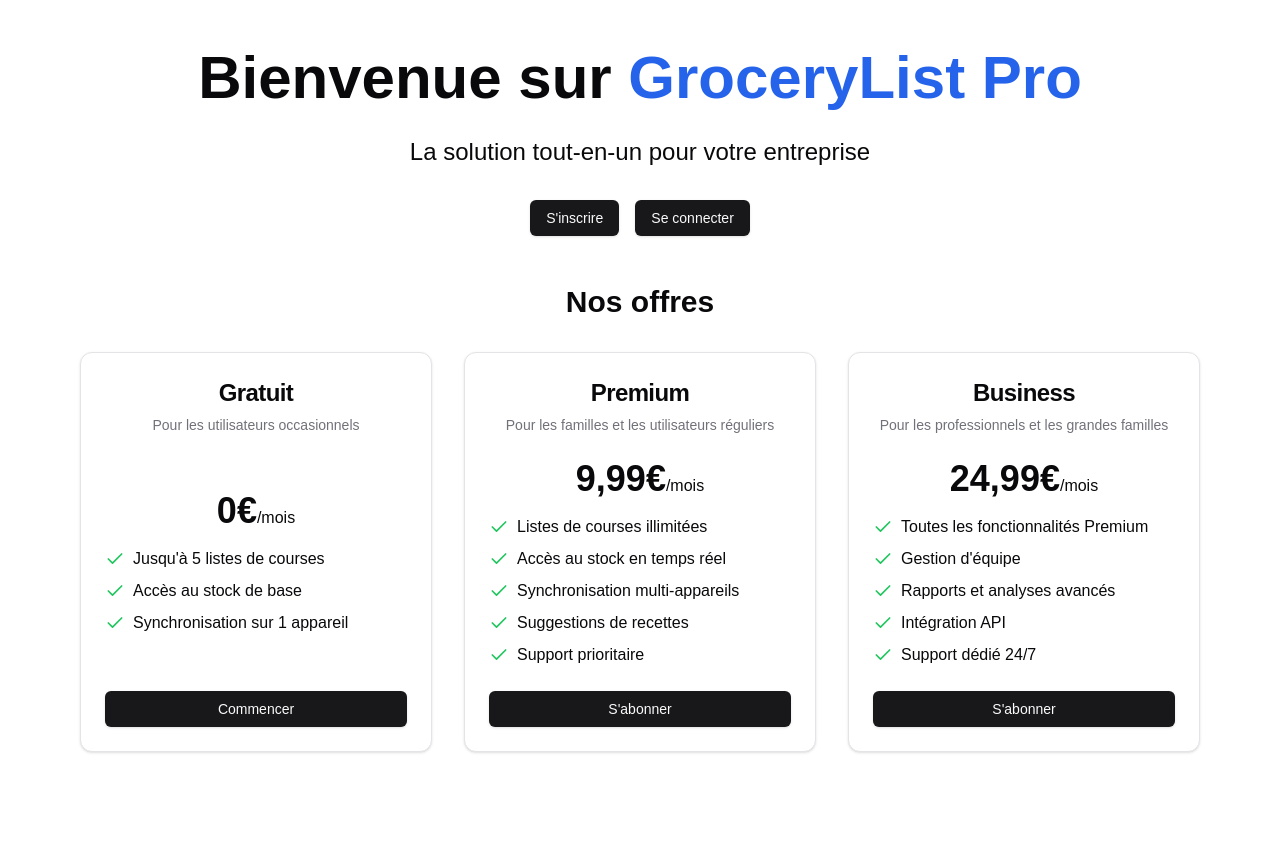
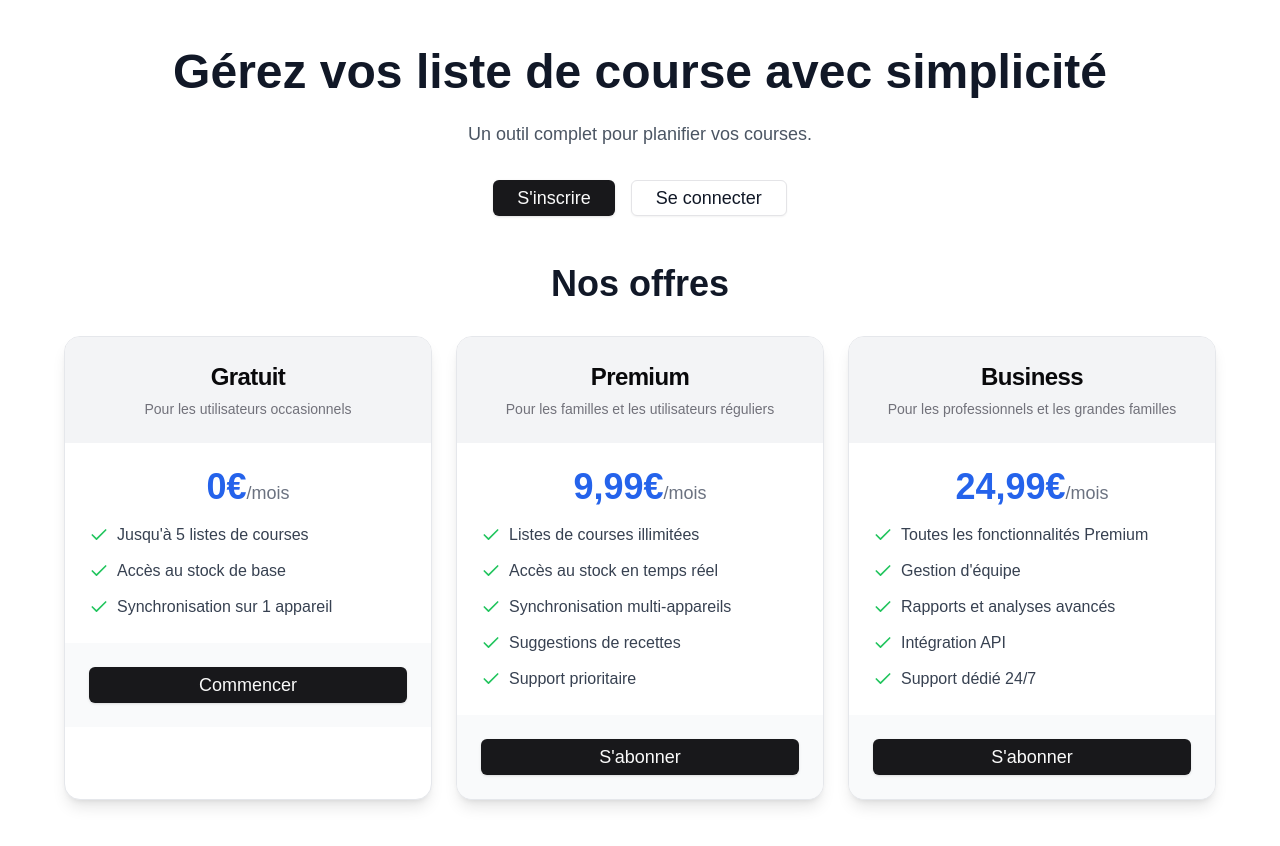
Before and after one commit to sulirb/SAAS-template, a Next.js app: page / in a window 1280 px wide. Before the commit the page ends 800 px from the top, so only its background shows below. Built offline with nearby package versions, Linux system fonts and the light colour scheme.

Commit message:
add dependencies and enhance homepage layout and functionality

```diff
--- a/app/page.tsx
+++ b/app/page.tsx
@@ -14,6 +14,7 @@ import {
   CardTitle,
 } from "@/components/ui/card";
 import { Check } from "lucide-react";
+import { cn } from "@/lib/utils";
 
 export default function Home() {
   const [cookies, setCookie, removeCookie] = useCookies(["token"]);
@@ -33,18 +34,14 @@ export default function Home() {
 
   const handlePlanClick = (planName) => {
     if (token) {
-      if (planName === "Gratuit") {
-        router.push("/dashboard");
-      } else {
-        router.push("/payment");
-      }
+      router.push(planName === "Gratuit" ? "/dashboard" : "/payment");
     } else {
       router.push("/login");
     }
   };
 
   if (!isClient) {
-    return null; // Ou un placeholder, comme un loader
+    return null;
   }
 
   const plans = [
@@ -85,64 +82,77 @@ export default function Home() {
   ];
 
   return (
-    <div className="flex flex-col items-center justify-center min-h-screen py-2">
-      <main className="flex flex-col items-center justify-center w-full flex-1 px-4 sm:px-20 text-center">
-        <h1 className="text-4xl sm:text-6xl font-bold mb-4">
-          Bienvenue sur <span className="text-blue-600">GroceryList Pro</span>
+    <div className="flex flex-col items-center justify-center min-h-screen px-6 py-12 bg-white text-gray-900">
+      <main className="w-full max-w-6xl text-center">
+        <h1 className="text-5xl font-extrabold mb-6">
+          Gérez vos liste de course avec simplicité
         </h1>
-        <p className="mt-3 text-xl sm:text-2xl mb-8">
-          La solution tout-en-un pour votre entreprise
+        <p className="text-lg text-gray-600 mb-8">
+          Un outil complet pour planifier vos courses.
         </p>
-        <div className="flex flex-wrap justify-center gap-4 mb-12">
+        <div className="flex justify-center gap-4 mb-12">
           {token ? (
             <>
-              <Link href="/dashboard" passHref>
-                <Button>Dashboard</Button>
+              <Link href="/dashboard">
+                <Button className="px-6 py-3 text-lg">
+                  Accéder au tableau de bord
+                </Button>
               </Link>
-              <Button onClick={handleLogout}>Se déconnecter</Button>
+              <Button
+                onClick={handleLogout}
+                variant="outline"
+                className="px-6 py-3 text-lg"
+              >
+                Se déconnecter
+              </Button>
             </>
           ) : (
             <>
-              <Link href="/register" passHref>
-                <Button>S&apos;inscrire</Button>
+              <Link href="/register">
+                <Button className="px-6 py-3 text-lg">S'inscrire</Button>
               </Link>
-              <Link href="/login" passHref>
-                <Button>Se connecter</Button>
+              <Link href="/login">
+                <Button variant="outline" className="px-6 py-3 text-lg">
+                  Se connecter
+                </Button>
               </Link>
             </>
           )}
         </div>
 
-        <section className="w-full max-w-7xl mx-auto">
-          <h2 className="text-3xl font-bold mb-8">Nos offres</h2>
-          <div className="grid grid-cols-1 md:grid-cols-2 lg:grid-cols-3 gap-8">
+        <section className="w-full mt-12">
+          <h2 className="text-4xl font-bold mb-8">Nos offres</h2>
+          <div className="grid grid-cols-1 md:grid-cols-2 lg:grid-cols-3 gap-6">
             {plans.map((plan) => (
-              <Card key={plan.name} className="flex flex-col justify-between">
-                <CardHeader>
+              <Card
+                key={plan.name}
+                className="shadow-lg border border-gray-200 rounded-2xl overflow-hidden"
+              >
+                <CardHeader className="bg-gray-100 p-6">
                   <CardTitle className="text-2xl font-semibold">
                     {plan.name}
                   </CardTitle>
-                  <CardDescription className="text-sm">
-                    {plan.description}
-                  </CardDescription>
+                  <CardDescription>{plan.description}</CardDescription>
                 </CardHeader>
-                <CardContent>
-                  <div className="text-4xl font-bold mb-4">
+                <CardContent className="p-6">
+                  <div className="text-4xl font-bold text-blue-600 mb-4">
                     {plan.price}
-                    <span className="text-base font-normal">/mois</span>
+                    <span className="text-lg font-normal text-gray-500">
+                      /mois
+                    </span>
                   </div>
-                  <ul className="space-y-2 text-left">
+                  <ul className="space-y-3 text-left text-gray-700">
                     {plan.features.map((feature, index) => (
                       <li key={index} className="flex items-center">
-                        <Check className="h-5 w-5 text-green-500 mr-2 flex-shrink-0" />
+                        <Check className="h-5 w-5 text-green-500 mr-2" />
                         <span>{feature}</span>
                       </li>
                     ))}
                   </ul>
                 </CardContent>
-                <CardFooter>
+                <CardFooter className="p-6 bg-gray-50">
                   <Button
-                    className="w-full"
+                    className="w-full py-3 text-lg"
                     onClick={() => handlePlanClick(plan.name)}
                   >
                     {plan.name === "Gratuit" ? "Commencer" : "S'abonner"}
--- a/package.json
+++ b/package.json
@@ -11,6 +11,8 @@
     "node": "node server/index.js"
   },
   "dependencies": {
+    "@copilotkit/react-core": "^1.5.11",
+    "@copilotkit/react-ui": "^1.5.11",
     "@hookform/resolvers": "^3.9.0",
     "@radix-ui/react-avatar": "^1.1.1",
     "@radix-ui/react-checkbox": "^1.1.2",
```
Also changed, not shown: 1 other file (tests, documents, lock files or other folders).
